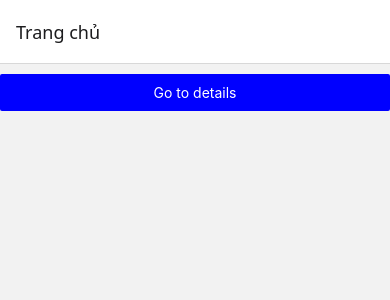
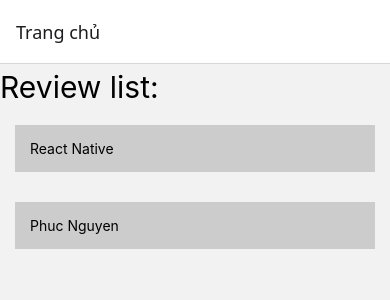
Before and after one commit to phuc-nguy3n/react-native, a React Native app: screen /Home in a window 390 px wide. Shown: the top 300 px of the page. Built offline with nearby package versions, Linux system fonts and the light colour scheme.

Commit message:
Passing Parameters To Routes

```diff
--- a/components/review/details.tsx
+++ b/components/review/details.tsx
@@ -2,20 +2,27 @@
 import { StyleSheet, Text, View } from "react-native";
 import { OPENSANT } from "../../utils/const";
 import { Button } from "@react-navigation/elements";
-import { useNavigation } from "@react-navigation/native";
+import { RouteProp, useNavigation, useRoute } from "@react-navigation/native";
+import { RootStackParamList } from "../../types/route";
 
 const styles = StyleSheet.create({
   review: {
     fontSize: 30,
     fontFamily: OPENSANT,
+    marginBottom: 10,
   },
 });
 
 function DetailsScreen() {
   const navigation = useNavigation();
+  const route: RouteProp<RootStackParamList, "review-details"> = useRoute();
+
+  const { title, star } = route.params;
   return (
     <View>
-      <Text style={styles.review}>Details screen Google</Text>
+      <Text style={styles.review}>Review details: {title}</Text>
+
+      <Text style={styles.review}>Rating: {star}</Text>
 
       <Button onPress={() => navigation.goBack()}>Go back</Button>
     </View>
--- a/components/review/home.tsx
+++ b/components/review/home.tsx
@@ -1,30 +1,67 @@
-import React from "react";
-import { Pressable, Text, View } from "react-native";
+import React, { useState } from "react";
+import {
+  FlatList,
+  Pressable,
+  StyleSheet,
+  Text,
+  TouchableOpacity,
+  View,
+} from "react-native";
 import { Button } from "@react-navigation/elements";
 
+interface IReview {
+  id: number;
+  title: string;
+  star: number;
+}
+
+const styles = StyleSheet.create({
+  reviewItem: {
+    padding: 15,
+    backgroundColor: "#ccc",
+    margin: 15,
+  },
+});
+
 function HomeScreen({ navigation }: any) {
+  const [reviews, setReviews] = useState<IReview[]>([
+    {
+      id: 0,
+      title: "React Native",
+      star: 5,
+    },
+    {
+      id: 1,
+      title: "Phuc Nguyen",
+      star: 5,
+    },
+  ]);
+
   return (
     <View>
-      <Pressable
-        style={({ pressed }) => ({
-          marginTop: 10,
-          padding: 10,
-          backgroundColor: "blue",
-          borderRadius: 2,
-          opacity: pressed ? 0.5 : 1,
-        })}
-        onPress={() => navigation.navigate("Details")}
-      >
-        <Text
-          style={{
-            textAlign: "center",
-            color: "white",
-            fontWeight: "semibold",
+      <Text style={{ marginBottom: 5, marginTop: 5, fontSize: 30 }}>
+        Review list:{" "}
+      </Text>
+
+      <View>
+        <FlatList
+          data={reviews}
+          keyExtractor={(item) => item.id.toString()}
+          renderItem={({ item }) => {
+            return (
+              <TouchableOpacity
+                onPress={() => {
+                  navigation.navigate("Details", item);
+                }}
+              >
+                <View style={styles.reviewItem}>
+                  <Text>{item.title}</Text>
+                </View>
+              </TouchableOpacity>
+            );
           }}
-        >
-          Go to details
-        </Text>
-      </Pressable>
+        />
+      </View>
     </View>
   );
 }
--- /dev/null
+++ b/types/route.d.ts
@@ -0,0 +1,4 @@
+export type RootStackParamList = {
+  home: undefined;
+  "review-details": { id: number; title: string; star: number };
+};
```
